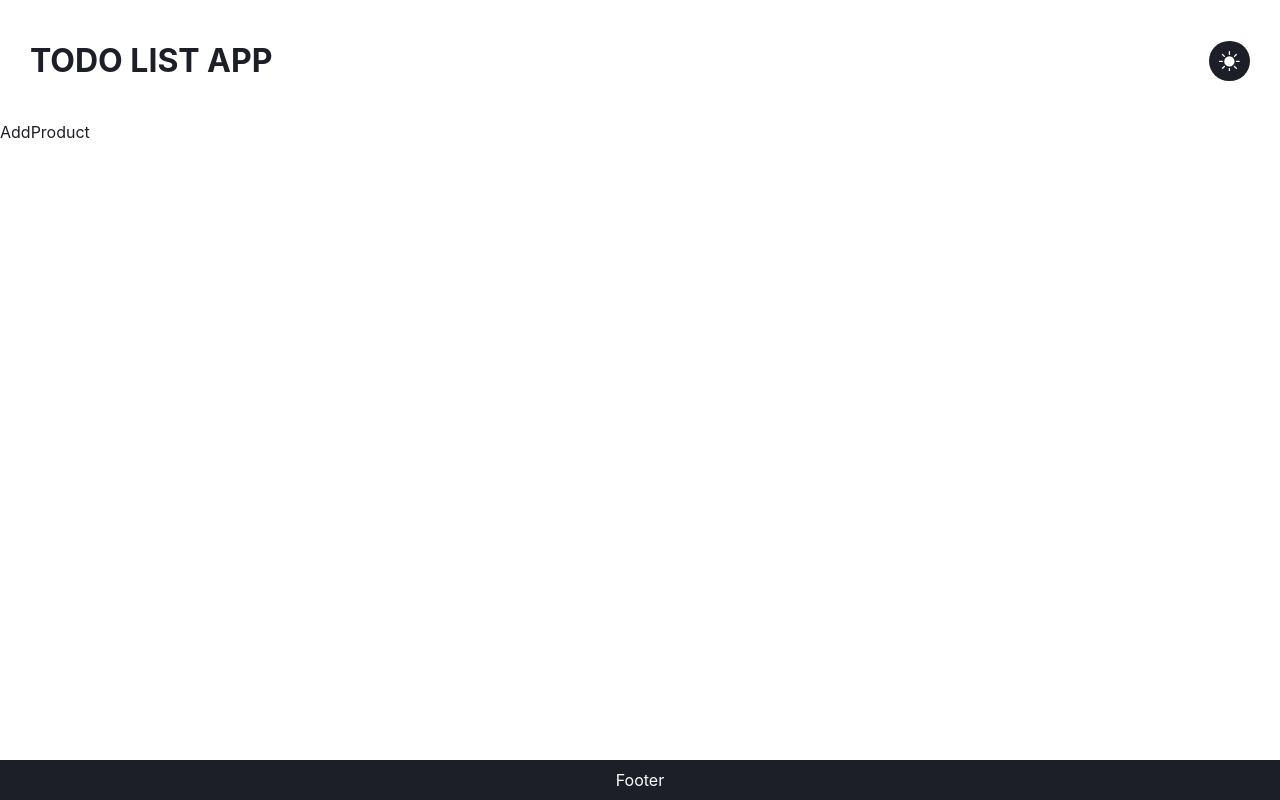
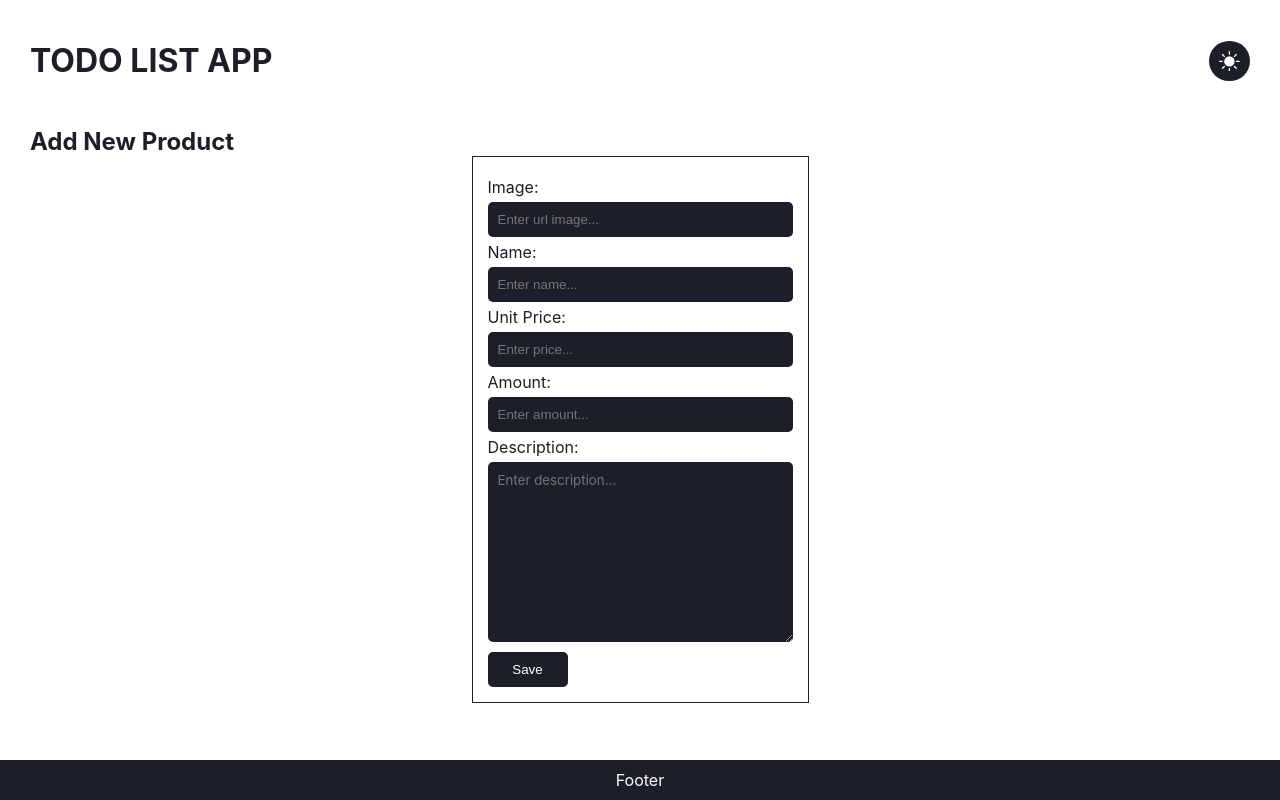
Before and after one commit to lavalbuena357/crud-products-mern, a React (Create React App) app in the folder client/: page /add-product in a window 1280 px wide. Built offline with nearby package versions, Linux system fonts and the light colour scheme; no server answers.

Commit message:
componente para agregar un producto nuevo

```diff
--- a/client/src/Pages/AddProduct.jsx
+++ b/client/src/Pages/AddProduct.jsx
@@ -1,8 +1,15 @@
-import React from 'react'
+import React, { useState } from 'react'
+import Form from '../Components/Form'
+import { BoxCtn, Subtitle } from '../styles/Styles'
 
 function AddProduct() {
+  const [product, setProduct] = useState({})
+
   return (
-    <div>AddProduct</div>
+    <BoxCtn>
+      <Subtitle>Add New Product</Subtitle>
+      <Form />
+    </BoxCtn>
   )
 }
 
```
